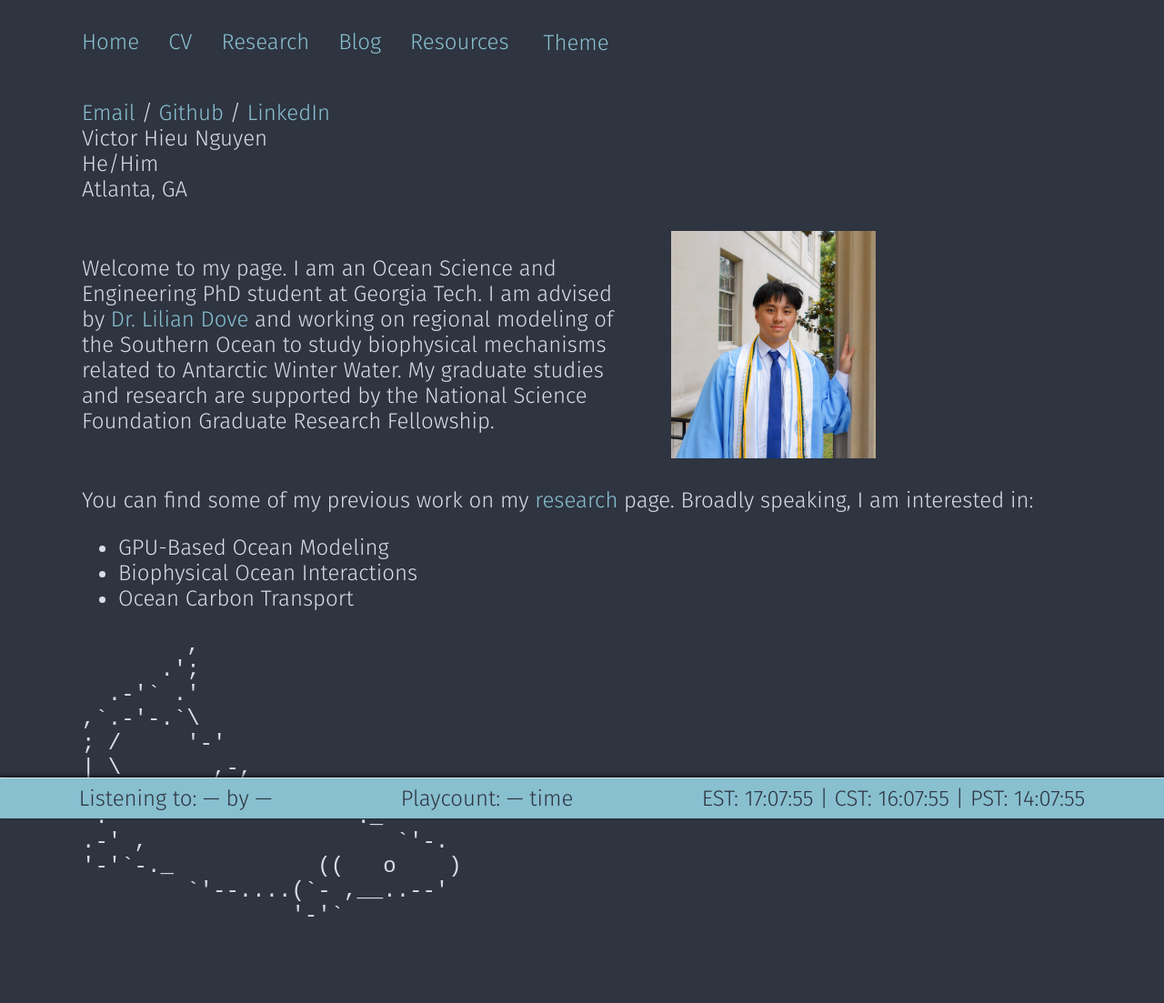
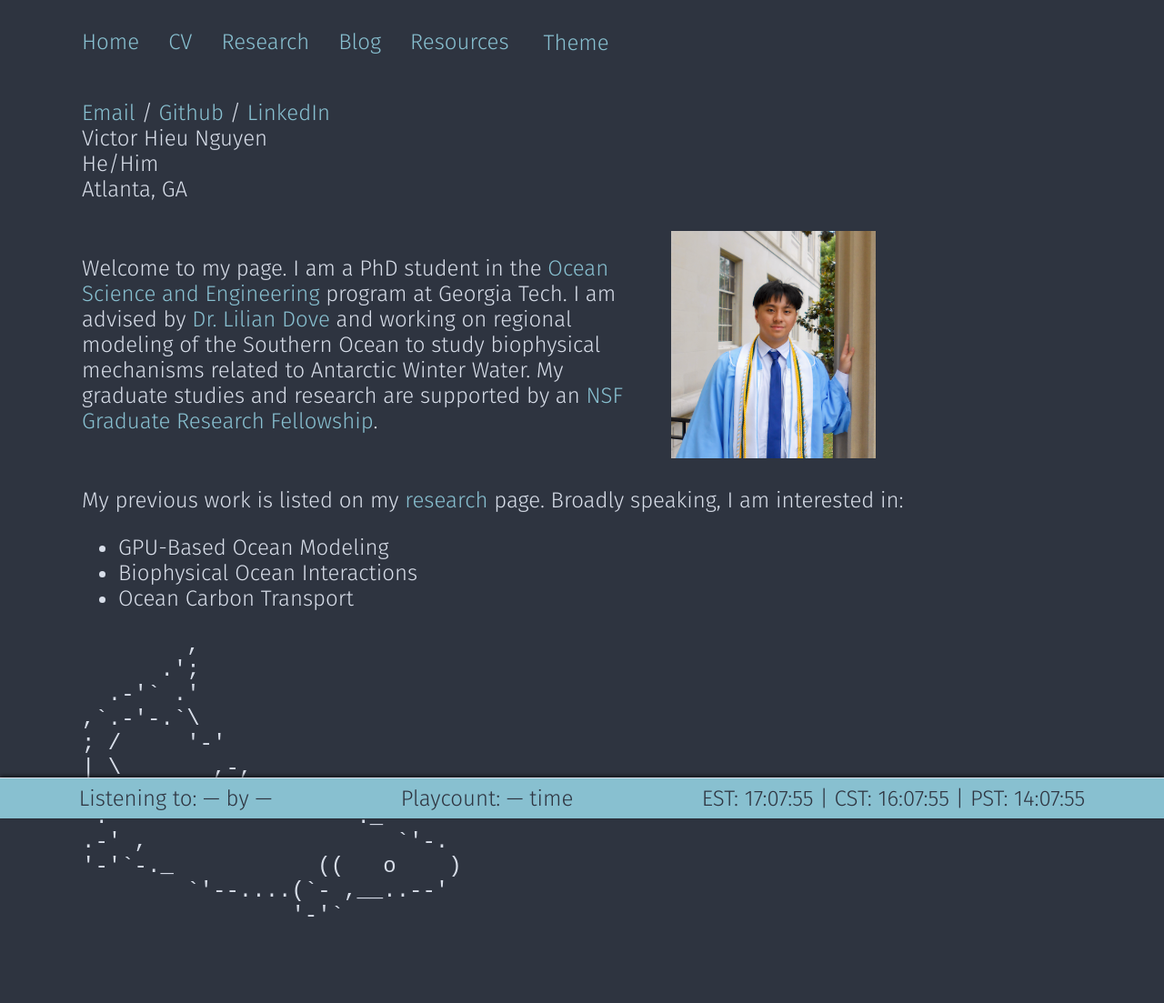
Before and after one commit to vhi3u/vhi3u.github.io, a Jekyll site: the page built from index.md, in a window 1280 px wide. Shown: the whole page at 91% size. Built offline with Jekyll 4.4.1, drawn with Linux system fonts in a browser that asks for light colours.

Commit message:
update hyperlinks

```diff
--- a/index.md
+++ b/index.md
@@ -15,12 +15,12 @@ title: victor hieu nguyen
 
   <div style="display: flex; gap: 3rem; align-items: center; margin-bottom: 2rem; justify-content: flex-start; flex-wrap: wrap;">
     <div style="flex: 0 1 600px;">
-      Welcome to my page. I am an Ocean Science and Engineering PhD student at Georgia Tech. I am advised by <a href="https://www.gato-lab.com/">Dr. Lilian Dove</a> and working on regional modeling of the Southern Ocean to study biophysical mechanisms related to Antarctic Winter Water. My graduate studies and research are supported by the National Science Foundation Graduate Research Fellowship.
+      Welcome to my page. I am a PhD student in the <a href="https://ocean.gatech.edu/">Ocean Science and Engineering</a> program at Georgia Tech. I am advised by <a href="https://www.gato-lab.com/">Dr. Lilian Dove</a> and working on regional modeling of the Southern Ocean to study biophysical mechanisms related to Antarctic Winter Water. My graduate studies and research are supported by an <a href="https://www.nsfgrfp.org/">NSF Graduate Research Fellowship</a>.
     </div>
     <img src="{{ '/assets/victor-site.png' | relative_url }}" alt="Victor Hieu Nguyen" style="height: 250px; width: auto; object-fit: contain; flex-shrink: 0;" />
   </div>
 
-  You can find some of my previous work on my [research](/research/) page. Broadly speaking, I am interested in:
+  My previous work is listed on my [research](/research/) page. Broadly speaking, I am interested in:
   - GPU-Based Ocean Modeling
   - Biophysical Ocean Interactions
   - Ocean Carbon Transport
```
